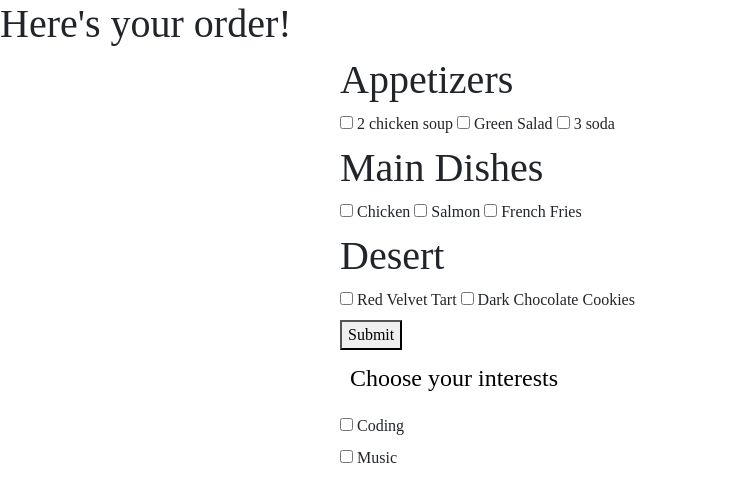
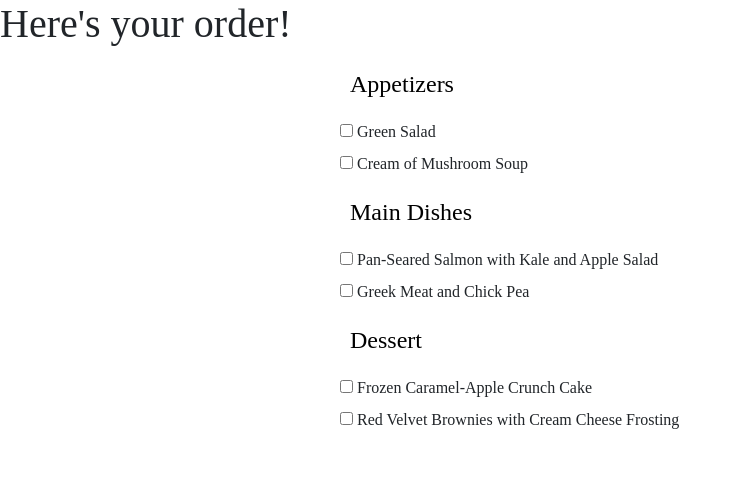
Before and after one commit to neamtsabry/Chic, a website: page order.html in a window 1280 px wide. Shown: the whole page, without its empty margins (0-741 px from the left). Drawn offline with Linux system fonts and the light colour scheme.

Commit message:
editing lists

```diff
--- a/order.html
+++ b/order.html
@@ -23,45 +23,36 @@
   <body>
     <h1>Here's your order!</h2>
     <form>
+      <fieldset>
+        <legend>Appetizers</legend>
         <div>
-        <h1>Appetizers</h1>
-        <input type="checkbox" id="order1" name="soup">
-        <label for="order1">2 chicken soup</label>
-        <input type="checkbox" id="order2" name="salad">
-        <label for="order2">Green Salad</label>
-        <input type="checkbox" id="order3" name="drinks">
-        <label for="order3">3 soda</label>
+          <input type="checkbox" id="order1" name="salad">
+          <label for="order1">Green Salad</label>
         </div>
         <div>
+          <input type="checkbox" id="order2" name="soup">
+          <label for="order2">Cream of Mushroom Soup</label>
+        </div>
+      </fieldset>
+      <fieldset>
+        <legend>Main Dishes</legend>
         <div>
-        <h1>Main Dishes</h1>
-        <input type="checkbox" id="order4" name="chicken">
-        <label for="order4">Chicken</label>
-        <input type="checkbox" id="order5" name="salmon">
-        <label for="order5">Salmon</label>
-        <input type="checkbox" id="order8" name="fries">
-        <label for="main">French Fries</label>
+          <input type="checkbox" id="order3" name="salmon">
+          <label for="order3">Pan-Seared Salmon with Kale and Apple Salad</label>
         </div>
         <div>
-        <h1>Desert</h1>
-        <input type="checkbox" id="order6" name="cake">
-        <label for="order6">Red Velvet Tart</label>
-        <input type="checkbox" id="order7" name="cookies">
-        <label for="order7">Dark Chocolate Cookies</label>
+          <input type="checkbox" id="order4" name="meat">
+          <label for="order4">Greek Meat and Chick Pea</label>
+        </div>
+      </fieldset>
+      <legend>Dessert</legend>
+        <div>
+          <input type="checkbox" id="order5" name="cake">
+          <label for="order3">Frozen Caramel-Apple Crunch Cake</label>
         </div>
         <div>
-        <button type="submit">Submit</button>
-      </div>
-    </form>
-      <fieldset>
-  <legend>Choose your interests</legend>
-  <div>
-    <input type="checkbox" id="coding" name="interest" value="coding">
-    <label for="coding">Coding</label>
-  </div>
-  <div>
-    <input type="checkbox" id="music" name="interest" value="music">
-    <label for="music">Music</label>
+          <input type="checkbox" id="order6" name="brownies">
+          <label for="order4">Red Velvet Brownies with Cream Cheese Frosting</label>
         </div>
       </fieldset>
   </body>
```
Lines whose indentation alone changed are shown as unchanged.
